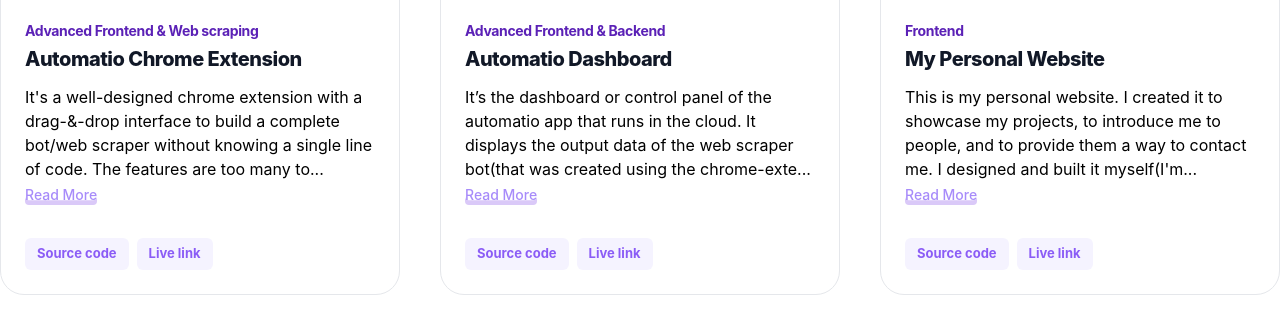
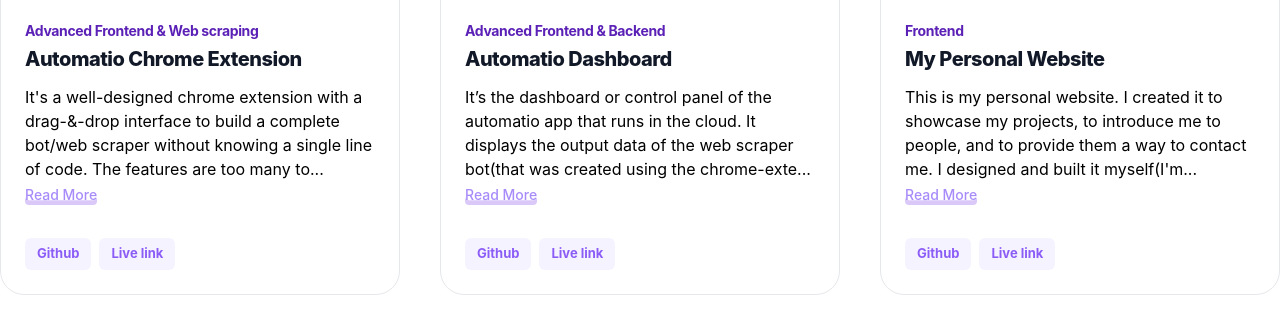
Before and after one commit to developerruhul/ruhulamin.dev, a Gatsby site: page /work/projects in a window 1280 px wide. Shown: the part 347-677 px from the top of the page. Built offline with nearby package versions, Linux system fonts and the light colour scheme; Gatsby itself is replaced by a stand-in of ours; what @tailwindcss/typography would draw is missing.

Commit message:
replace "source code" button with "Github"

```diff
--- a/src/components/project-card/index.js
+++ b/src/components/project-card/index.js
@@ -19,7 +19,12 @@ const ProjectCard = ({ className = "", data }) => {
       onBlur={() => setHovering(false)}
       className={cls("rounded-3xl max-w-md border", className)}
     >
-      <Link target="_blank"  rel="noreferrer" title="Go to live website" to={data.url}>
+      <Link
+        target="_blank"
+        rel="noreferrer"
+        title="Go to live website"
+        to={data.url}
+      >
         <Tilt
           tiltMaxAngleX={12}
           tiltMaxAngleY={7}
@@ -92,14 +97,16 @@ const ProjectCard = ({ className = "", data }) => {
         <footer className="mt-8">
           <section className="flex items-center space-x-2 ">
             <a
-              target="_blank"  rel="noreferrer"
+              target="_blank"
+              rel="noreferrer"
               href={data.github}
               className="hover:text-purple-400 py-1.5 px-3 bg-purple-50 rounded-md transition-colors font-bold text-purple-500 text-[13px]"
             >
-              Source code
+              Github
             </a>
             <a
-              target="_blank"  rel="noreferrer"
+              target="_blank"
+              rel="noreferrer"
               href={data.url}
               className="hover:text-purple-400 py-1.5 px-3 bg-purple-50 rounded-md transition-colors font-bold text-purple-500 text-[13px]"
             >
```
